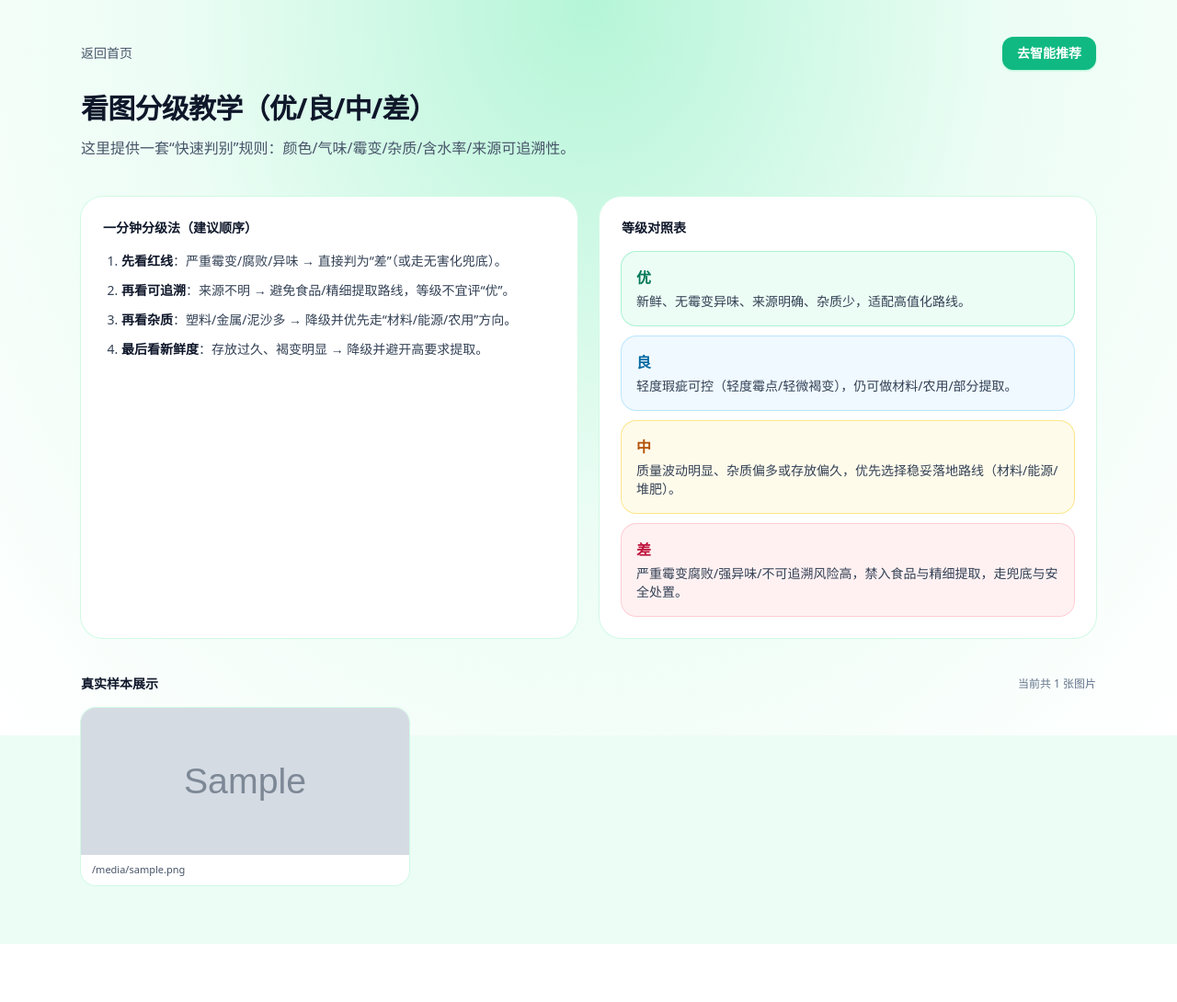
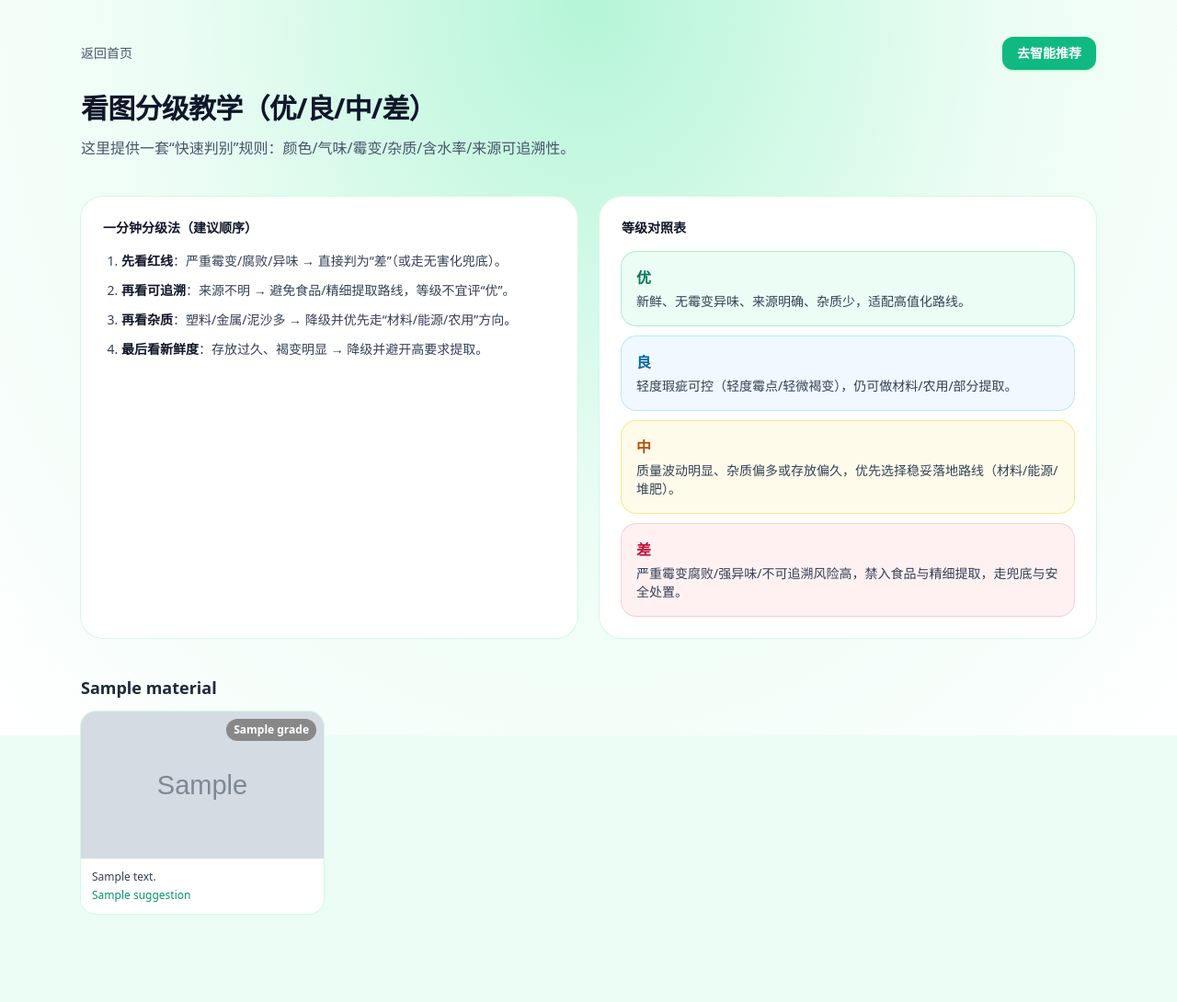
Before and after one commit to 18765281378-blip/agri-waste-system, a FastAPI app: template agri-waste-system/web/templates/grading.html in a window 1280 px wide. Shown: the whole page at 92% size. Before the commit the page ends 1027 px from the top, so only its background shows below. Run offline with FastAPI, Linux system fonts and the light colour scheme; the template is opened without the code that fills it: most values are stand-ins (such as "Sample title", 1, 10 or a date in 2020); grey boxes marked "Sample" are stand-in pictures; parts of the project's set-up code (start-up, migrations or seed data) failed here and were passed over; some libraries are stand-ins or nearby versions.

Commit message:
grading.html
优化分级页面：按原料分组展示图片

```diff
--- a/agri-waste-system/web/templates/grading.html
+++ b/agri-waste-system/web/templates/grading.html
@@ -57,7 +57,30 @@
         </div>
       </section>
 
-      {% if grading_images %}
+            <!-- 图片展示部分：优先使用按原料分组的数据 (materials) -->
+      {% if materials %}
+      <section class="mt-10">
+        {% for material, images in materials.items() %}
+        <div class="mb-8">
+          <h3 class="text-lg font-semibold mb-3">{{ material }}</h3>
+          <div class="grid gap-4 sm:grid-cols-2 md:grid-cols-4">
+            {% for img in images %}
+            <figure class="overflow-hidden rounded-2xl bg-white ring-1 ring-emerald-100 shadow-sm shadow-emerald-50 relative">
+              <img src="{{ img.url }}" alt="{{ img.material }} {{ img.grade }}" class="h-40 w-full object-cover" />
+              <span class="absolute top-2 right-2 px-2 py-1 rounded-full text-white text-xs font-bold" style="background-color: {{ img.grade_color }};">{{ img.grade }}</span>
+              <figcaption class="p-3 text-xs">
+                <p class="text-slate-700">{{ img.description }}</p >
+                <p class="mt-1 font-medium {% if img.grade == '差' %}text-rose-600{% else %}text-emerald-600{% endif %}">{{ img.suggestion }}</p >
+              </figcaption>
+            </figure>
+            {% endfor %}
+          </div>
+        </div>
+        {% endfor %}
+      </section>
+
+      {% elif grading_images %}
+      <!-- 原有逻辑：简单网格展示（兼容旧数据） -->
       <section class="mt-10">
         <div class="flex items-center justify-between mb-4">
           <div class="text-sm font-semibold text-slate-900">真实样本展示</div>
@@ -66,15 +89,15 @@
         <div class="grid gap-4 sm:grid-cols-2 md:grid-cols-3">
           {% for img in grading_images %}
           <figure class="overflow-hidden rounded-2xl bg-white ring-1 ring-emerald-100 shadow-sm shadow-emerald-50">
-            <img src="{{ img.url }}" alt="{{ img.filename }}" class="h-40 w-full object-cover hover:scale-105 transition-transform duration-300" />
-            <figcaption class="px-3 py-2 text-[11px] text-slate-600 truncate">
-              {{ img.filename }}
-            </figcaption>
+            < img src="{{ img.url }}" alt="{{ img.filename }}" class="h-40 w-full object-cover hover:scale-105 transition-transform duration-300" />
+            <figcaption class="px-3 py-2 text-[11px] text-slate-600 truncate">{{ img.filename }}</figcaption>
           </figure>
           {% endfor %}
         </div>
       </section>
+
       {% else %}
+      <!-- 无图片提示 -->
       <section class="mt-10 rounded-2xl bg-white ring-1 ring-dashed ring-emerald-200 p-4 text-xs text-slate-500">
         当前目录 <code class="text-slate-200">web/static/grading/</code> 下没有检测到图片文件（支持：.png/.jpg/.jpeg/.webp/.gif）。
       </section>
```
